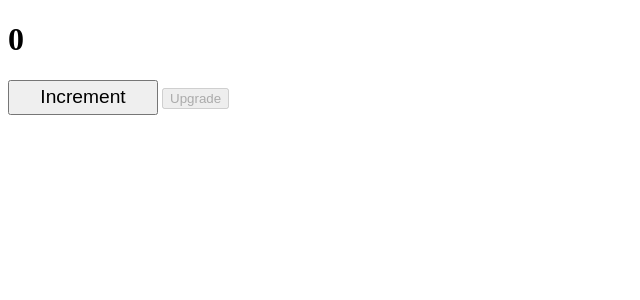
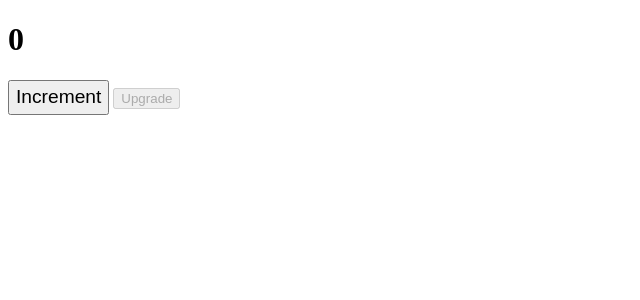
Before and after one commit to TheCarrotCutter/Number-Incrementator, a Flask app: page / in a window 1280 px wide. Shown: the top 300 px of the page, without its empty margins (0-640 px from the left). Run offline with Flask 2, Linux system fonts and the light colour scheme.

Commit message:
Update styles.css

```diff
--- a/api/static/styles.css
+++ b/api/static/styles.css
@@ -8,7 +8,7 @@
 }
 
 .main_button {
-    width: 150px;
+    width: auto;
     height: 35px;
     font-size: 120%;
 }
```
